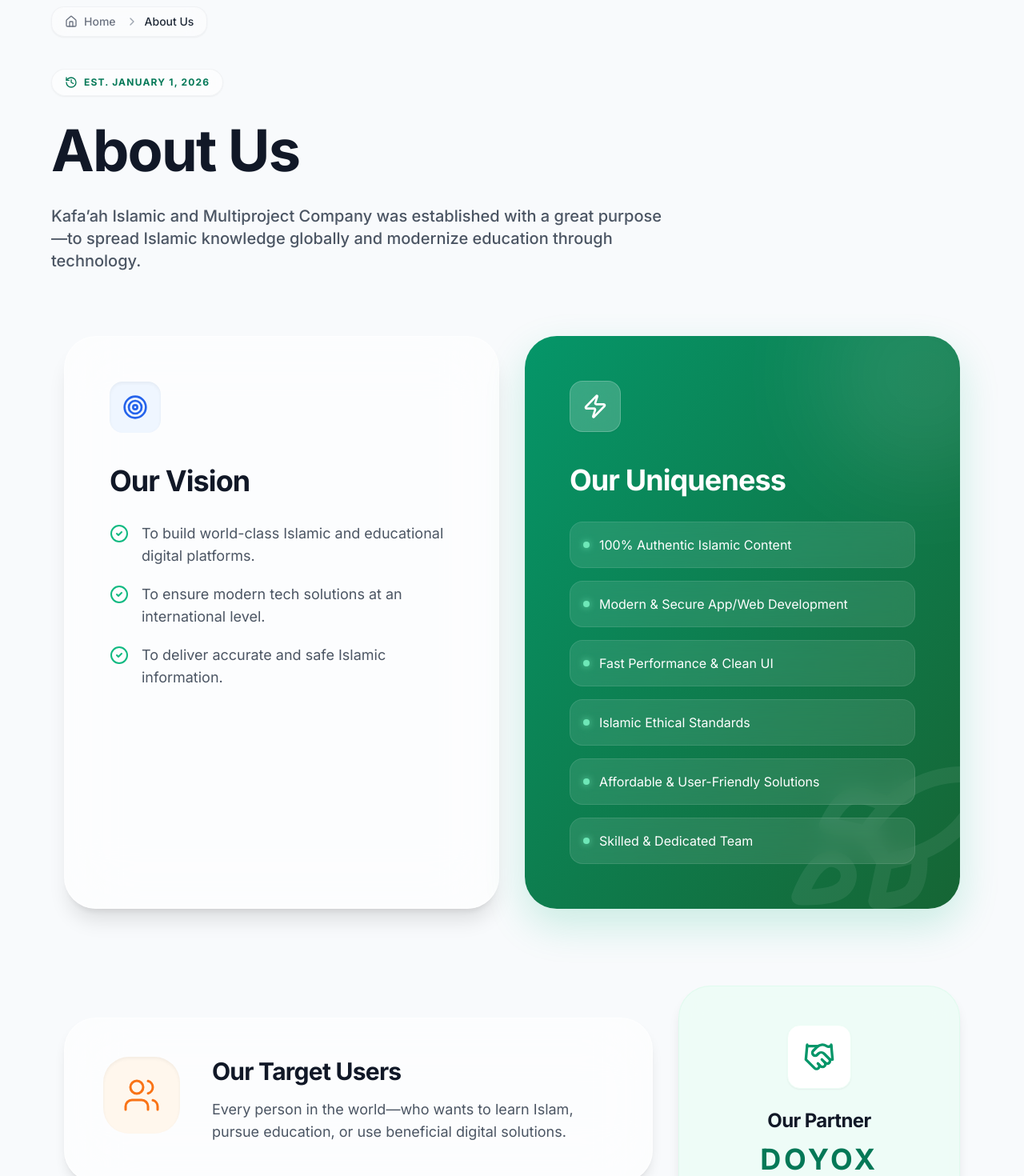
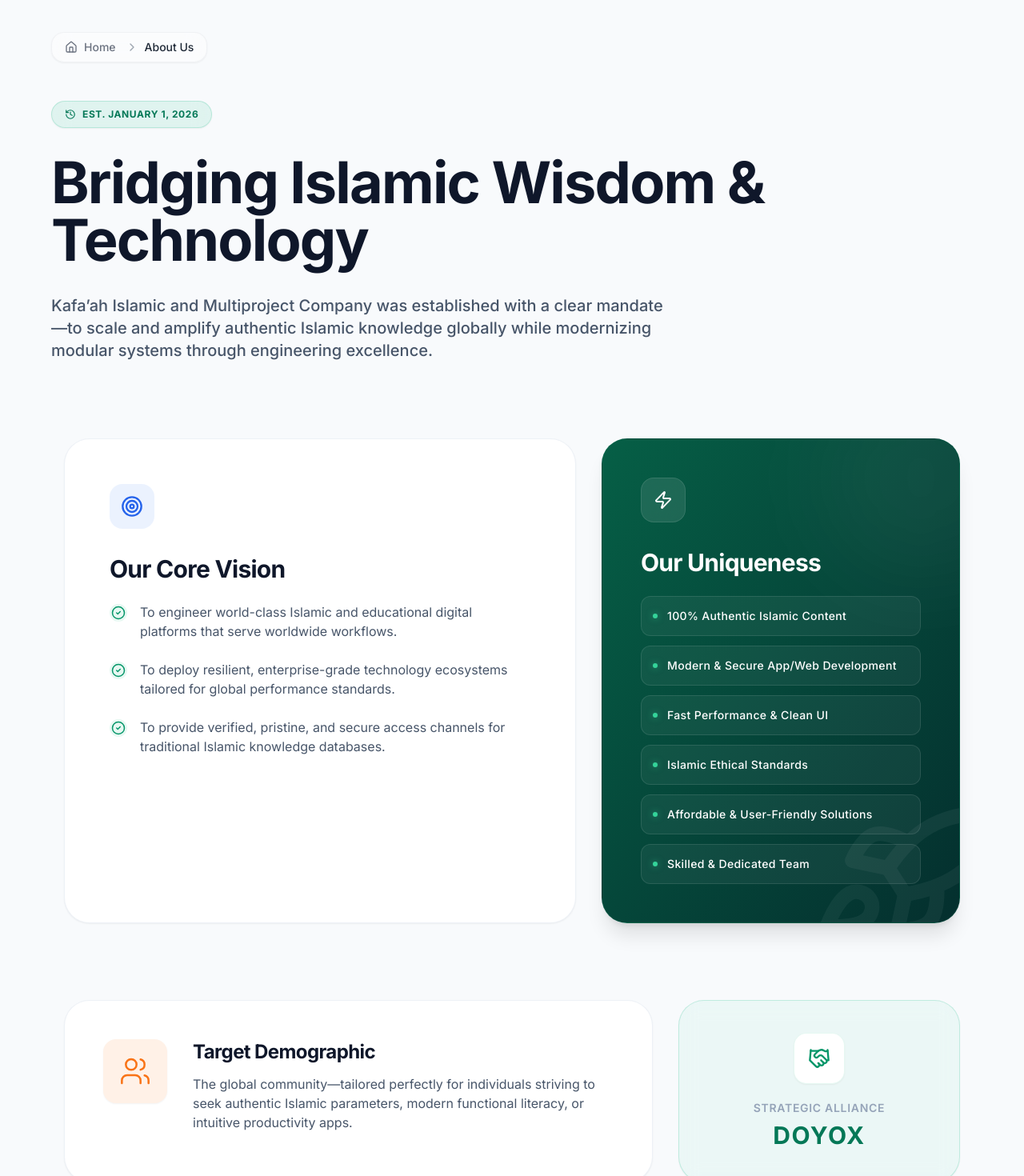
Before and after one commit to kafaahbd/kafaahbd, a React (Vite) app: page /about in a window 1280 px wide. Shown: the part 120-1590 px from the top of the page at 80% size. Built offline with nearby package versions, Linux system fonts and the light colour scheme.

Commit message:
Upgrade about

```diff
--- a/src/pages/About.tsx
+++ b/src/pages/About.tsx
@@ -11,15 +11,14 @@ import {
   Handshake,
   CheckCircle2,
   Globe2,
-  Rocket
+  Rocket,
+  Sparkles
 } from 'lucide-react';
 
 const About: React.FC = () => {
   const { lang } = useLanguage();
-
   const isBn = lang === "bn";
 
-  // Uniqueness points mapping
   const uniqueness = [
     { bn: "১০০% নির্ভরযোগ্য ইসলামিক কনটেন্ট", en: "100% Authentic Islamic Content" },
     { bn: "আধুনিক ও নিরাপদ অ্যাপ/ওয়েব ডেভেলপমেন্ট", en: "Modern & Secure App/Web Development" },
@@ -30,7 +29,7 @@ const About: React.FC = () => {
   ];
 
   return (
-    <div className="min-h-screen bg-[#f8fafc] dark:bg-[#05070a] transition-colors duration-500 pb-20 font-sans">
+    <div className="min-h-screen bg-slate-50 dark:bg-[#030712] transition-colors duration-500 pb-24 font-sans overflow-x-hidden">
       <SEO
         title={isBn ? "আমাদের সম্পর্কে" : "About Us"}
         description={isBn ? "কাফআহ প্রতিষ্ঠিত হয় ২০২৬ সালে। আমাদের লক্ষ্য ইসলামিক জ্ঞান প্রসার ও প্রযুক্তি।" : "Kafa'ah was established in 2026. Our goal is to spread Islamic knowledge through modern technology."}
@@ -42,68 +41,90 @@ const About: React.FC = () => {
       />
 
       {/* --- Header Section --- */}
-      <section className="relative pt-8 pb-12 md:pt-12 md:pb-20 px-4 overflow-hidden">
+      <section className="relative pt-12 pb-16 md:pt-20 md:pb-24 px-4 overflow-hidden">
         {/* Soft Ambient Background Elements */}
-        <div className="absolute top-0 right-0 w-[50vw] h-[50vw] bg-emerald-400/10 dark:bg-emerald-900/20 blur-[150px] rounded-full pointer-events-none mix-blend-screen" />
-        <div className="absolute bottom-0 left-0 w-[40vw] h-[40vw] bg-teal-400/10 dark:bg-teal-900/20 blur-[120px] rounded-full pointer-events-none mix-blend-screen" />
+        <div className="absolute top-0 right-0 w-[50vw] h-[50vw] bg-emerald-500/10 dark:bg-emerald-500/5 blur-[160px] rounded-full pointer-events-none mix-blend-screen" />
+        <div className="absolute bottom-0 left-0 w-[40vw] h-[40vw] bg-teal-500/10 dark:bg-teal-500/5 blur-[130px] rounded-full pointer-events-none mix-blend-screen" />
 
         <div className="max-w-6xl mx-auto flex flex-col items-center relative z-10">
-          <div className="self-start w-full flex justify-center lg:justify-start mb-6 md:mb-10">
+          <div className="self-start w-full flex justify-center lg:justify-start mb-8 md:mb-12">
              <Breadcrumb items={[{ name: isBn ? "আমাদের সম্পর্কে" : "About Us" }]} />
           </div>
 
           <div className="w-full text-center lg:text-left">
             <ScrollAnimation>
-              <div className="inline-flex items-center gap-2 px-4 py-2 rounded-full bg-white/60 dark:bg-white/5 backdrop-blur-md border border-gray-200/50 dark:border-white/10 text-emerald-700 dark:text-emerald-400 text-xs font-bold uppercase tracking-widest mb-6 lg:mb-8 shadow-sm">
-                <History size={16} /> {isBn ? "প্রতিষ্ঠা: ১ জানুয়ারি ২০২৬" : "Est. January 1, 2026"}
+              <div className="inline-flex items-center gap-2 px-4 py-2 rounded-full bg-emerald-500/10 dark:bg-emerald-500/5 border border-emerald-500/20 text-emerald-700 dark:text-emerald-400 text-xs font-bold uppercase tracking-wider mb-6 lg:mb-8 backdrop-blur-md shadow-sm">
+                <History size={14} className="animate-pulse" /> {isBn ? "প্রতিষ্ঠা: ১ জানুয়ারি ২০২৬" : "Est. January 1, 2026"}
               </div>
-              <h1 className="text-4xl md:text-5xl lg:text-7xl font-black text-gray-900 dark:text-white mb-6 md:mb-8 tracking-tight">
-                {isBn ? "আমাদের সম্পর্কে" : "About Us"}
+              <h1 className="text-4xl sm:text-5xl lg:text-7xl font-extrabold text-slate-900 dark:text-white mb-6 md:mb-8 tracking-tight max-w-4xl leading-tight">
+                {isBn ? "আমাদের পরিচয় ও উদ্দেশ্য" : "Bridging Islamic Wisdom & Technology"}
               </h1>
-              <p className="text-base md:text-xl text-gray-600 dark:text-gray-400 font-medium leading-relaxed max-w-3xl lg:mr-auto">
+              <p className="text-base sm:text-lg md:text-xl text-slate-600 dark:text-slate-400 font-medium leading-relaxed max-w-3xl lg:mr-auto">
                 {isBn
                   ? "Kafa’ah Islamic and Multiproject Company একটি মহান উদ্দেশ্য নিয়ে যাত্রা শুরু করেছে—ইসলামিক জ্ঞান বিশ্বব্যাপী ছড়িয়ে দেওয়া এবং শিক্ষাকে প্রযুক্তির মাধ্যমে আধুনিক করে তোলা।"
-                  : "Kafa’ah Islamic and Multiproject Company was established with a great purpose—to spread Islamic knowledge globally and modernize education through technology."}
+                  : "Kafa’ah Islamic and Multiproject Company was established with a clear mandate—to scale and amplify authentic Islamic knowledge globally while modernizing modular systems through engineering excellence."}
               </p>
             </ScrollAnimation>
           </div>
         </div>
       </section>
 
-      <div className="max-w-6xl mx-auto px-4 space-y-12 md:space-y-24">
+      {/* --- Content Ecosystem Container --- */}
+      <div className="max-w-6xl mx-auto px-4 space-y-16 md:space-y-24">
 
         {/* --- Vision & Mission Cards --- */}
-        <section className="grid md:grid-cols-2 gap-6 md:gap-8">
-          <ScrollAnimation direction="right" className="h-full">
-            <div className="p-8 md:p-12 lg:p-14 rounded-[2.5rem] bg-white/60 dark:bg-[#0a0d13]/70 backdrop-blur-2xl border border-white/50 dark:border-white/5 shadow-xl hover:shadow-2xl transition-all h-full group">
-              <div className="w-16 h-16 bg-blue-50 dark:bg-blue-500/10 rounded-2xl flex items-center justify-center text-blue-600 dark:text-blue-400 mb-8 md:mb-10 group-hover:scale-110 group-hover:rotate-6 transition-transform shadow-inner">
-                <Target size={32} />
+        <section className="grid lg:grid-cols-12 gap-6 md:gap-8 items-stretch">
+          <ScrollAnimation direction="right" className="lg:col-span-7 h-full">
+            <div className="p-8 sm:p-12 lg:p-14 rounded-[2rem] bg-white dark:bg-slate-900/40 backdrop-blur-md border border-slate-200/60 dark:border-slate-800/50 shadow-sm hover:shadow-xl transition-all duration-500 h-full flex flex-col justify-between group">
+              <div>
+                <div className="w-14 h-14 bg-blue-500/10 rounded-2xl flex items-center justify-center text-blue-600 dark:text-blue-400 mb-8 group-hover:scale-105 group-hover:rotate-3 transition-transform duration-300">
+                  <Target className="w-7 h-7" />
+                </div>
+                <h2 className="text-2xl sm:text-3xl font-bold text-slate-900 dark:text-white mb-6 tracking-tight">
+                  {isBn ? "আমাদের লক্ষ্য (Vision)" : "Our Core Vision"}
+                </h2>
+                <ul className="space-y-6 text-slate-600 dark:text-slate-400 text-sm sm:text-base leading-relaxed">
+                  <li className="flex gap-4 items-start">
+                    <div className="p-0.5 rounded-full bg-emerald-500/10 dark:bg-emerald-500/5 text-emerald-600 shrink-0 mt-0.5">
+                      <CheckCircle2 size={18} />
+                    </div>
+                    <span>{isBn ? "বিশ্বমানের ইসলামিক ও এডুকেশনাল ডিজিটাল প্ল্যাটফর্ম তৈরি করা" : "To engineer world-class Islamic and educational digital platforms that serve worldwide workflows."}</span>
+                  </li>
+                  <li className="flex gap-4 items-start">
+                    <div className="p-0.5 rounded-full bg-emerald-500/10 dark:bg-emerald-500/5 text-emerald-600 shrink-0 mt-0.5">
+                      <CheckCircle2 size={18} />
+                    </div>
+                    <span>{isBn ? "আন্তর্জাতিক পর্যায়ে আধুনিক টেক সリューション নিশ্চিত করা" : "To deploy resilient, enterprise-grade technology ecosystems tailored for global performance standards."}</span>
+                  </li>
+                  <li className="flex gap-4 items-start">
+                    <div className="p-0.5 rounded-full bg-emerald-500/10 dark:bg-emerald-500/5 text-emerald-600 shrink-0 mt-0.5">
+                      <CheckCircle2 size={18} />
+                    </div>
+                    <span>{isBn ? "নির্ভুল ও নিরাপদ ইসলামিক তথ্য পৌঁছে দেওয়া" : "To provide verified, pristine, and secure access channels for traditional Islamic knowledge databases."}</span>
+                  </li>
+                </ul>
               </div>
-              <h2 className="text-2xl md:text-4xl font-bold text-gray-900 dark:text-white mb-6 md:mb-8 tracking-tight">{isBn ? "আমাদের লক্ষ্য (Vision)" : "Our Vision"}</h2>
-              <ul className="space-y-5 text-gray-600 dark:text-gray-400 text-base md:text-lg">
-                <li className="flex gap-4 items-start"><CheckCircle2 className="text-emerald-500 shrink-0 mt-0.5" size={24} /> <span>{isBn ? "বিশ্বমানের ইসলামিক ও এডুকেশনাল ডিজিটাল প্ল্যাটফর্ম তৈরি করা" : "To build world-class Islamic and educational digital platforms."}</span></li>
-                <li className="flex gap-4 items-start"><CheckCircle2 className="text-emerald-500 shrink-0 mt-0.5" size={24} /> <span>{isBn ? "আন্তর্জাতিক পর্যায়ে আধুনিক টেক সলিউশন নিশ্চিত করা" : "To ensure modern tech solutions at an international level."}</span></li>
-                <li className="flex gap-4 items-start"><CheckCircle2 className="text-emerald-500 shrink-0 mt-0.5" size={24} /> <span>{isBn ? "নির্ভুল ও নিরাপদ ইসলামিক তথ্য পৌঁছে দেওয়া" : "To deliver accurate and safe Islamic information."}</span></li>
-              </ul>
             </div>
           </ScrollAnimation>
 
-          <ScrollAnimation direction="left" className="h-full">
-            <div className="p-8 md:p-12 lg:p-14 rounded-[2.5rem] bg-gradient-to-br from-emerald-600 to-green-800 text-white shadow-[0_20px_50px_rgba(16,185,129,0.2)] h-full relative overflow-hidden group">
-               <div className="absolute top-0 right-0 w-64 h-64 bg-white/10 rounded-full blur-3xl -mr-20 -mt-20 pointer-events-none" />
-               <div className="absolute -right-8 -bottom-8 opacity-[0.07] rotate-12 text-white pointer-events-none">
-                <Rocket size={240} className="group-hover:-translate-y-8 group-hover:translate-x-8 transition-transform duration-1000" />
+          <ScrollAnimation direction="left" className="lg:col-span-5 h-full">
+            <div className="p-8 sm:p-12 rounded-[2rem] bg-gradient-to-br from-emerald-800 to-teal-950 dark:from-emerald-950/40 dark:to-slate-950 text-white shadow-xl h-full relative overflow-hidden flex flex-col justify-between group border border-emerald-700/20 dark:border-emerald-800/20">
+               <div className="absolute top-0 right-0 w-64 h-64 bg-white/5 rounded-full blur-3xl -mr-20 -mt-20 pointer-events-none" />
+               <div className="absolute -right-12 -bottom-12 opacity-[0.05] dark:opacity-[0.03] rotate-12 text-white pointer-events-none">
+                <Rocket size={220} className="group-hover:-translate-y-6 group-hover:translate-x-6 transition-transform duration-1000 ease-out" />
                </div>
-              <div className="relative z-10">
-                <div className="w-16 h-16 bg-white/20 backdrop-blur-md rounded-2xl flex items-center justify-center text-white mb-8 md:mb-10 shadow-sm border border-white/20">
-                  <Zap size={32} />
+              <div className="relative z-10 w-full">
+                <div className="w-14 h-14 bg-white/10 backdrop-blur-md rounded-2xl flex items-center justify-center text-white mb-8 border border-white/10">
+                  <Zap className="w-6 h-6 animate-pulse" />
                 </div>
-                <h2 className="text-2xl md:text-4xl font-bold mb-6 md:mb-8 tracking-tight text-white">{isBn ? "ব্যতিক্রমী বৈশিষ্ট্য" : "Our Uniqueness"}</h2>
-                <div className="grid grid-cols-1 gap-3 md:gap-4">
+                <h2 className="text-2xl sm:text-3xl font-bold mb-6 tracking-tight text-white">
+                  {isBn ? "ব্যতিক্রমী বৈশিষ্ট্য" : "Our Uniqueness"}
+                </h2>
+                <div className="grid grid-cols-1 gap-3 w-full">
                   {uniqueness.map((item, i) => (
-                    <div key={i} className="flex items-center gap-3 bg-white/10 hover:bg-white/20 p-4 rounded-2xl border border-white/10 backdrop-blur-md text-sm md:text-base transition-colors">
-                      <div className="w-2 h-2 rounded-full bg-emerald-300 shrink-0 shadow-[0_0_8px_rgba(110,231,183,0.8)]" />
-                      {isBn ? item.bn : item.en}
+                    <div key={i} className="flex items-center gap-3 bg-white/5 hover:bg-white/10 p-3.5 rounded-xl border border-white/10 text-xs sm:text-sm transition-colors duration-300">
+                      <div className="w-1.5 h-1.5 rounded-full bg-emerald-400 shrink-0 shadow-[0_0_8px_rgba(52,211,153,0.6)]" />
+                      <span className="font-medium tracking-wide">{isBn ? item.bn : item.en}</span>
                     </div>
                   ))}
                 </div>
@@ -113,47 +134,54 @@ const About: React.FC = () => {
         </section>
 
         {/* --- Target & Partner Section --- */}
-        <section className="grid md:grid-cols-3 gap-6 md:gap-8 items-center">
-          <ScrollAnimation className="md:col-span-2">
-            <div className="bg-white/60 dark:bg-[#0a0d13]/70 backdrop-blur-2xl p-8 md:p-12 rounded-[2.5rem] border border-white/50 dark:border-white/5 flex flex-col md:flex-row gap-6 md:gap-10 items-center lg:items-start text-center lg:text-left shadow-lg hover:shadow-xl transition-shadow">
-              <div className="w-24 h-24 shrink-0 bg-orange-50 dark:bg-orange-500/10 rounded-[2rem] flex items-center justify-center text-orange-500 shadow-inner">
-                <Users size={48} strokeWidth={1.5} />
+        <section className="grid lg:grid-cols-12 gap-6 md:gap-8 items-stretch">
+          <ScrollAnimation className="lg:col-span-8 h-full">
+            <div className="bg-white dark:bg-slate-900/40 backdrop-blur-md p-8 sm:p-10 lg:p-12 rounded-[2rem] border border-slate-200/60 dark:border-slate-800/50 flex flex-col sm:flex-row gap-6 sm:gap-8 items-center sm:items-start text-center sm:text-left shadow-sm hover:shadow-xl transition-all duration-500 h-full justify-center">
+              <div className="w-20 h-20 shrink-0 bg-orange-500/10 rounded-2xl flex items-center justify-center text-orange-500 shadow-sm">
+                <Users className="w-10 h-10" strokeWidth={1.5} />
               </div>
               <div className="flex-1">
-                <h3 className="text-2xl md:text-3xl font-bold text-gray-900 dark:text-white mb-4 tracking-tight">{isBn ? "কাদের জন্য আমরা?" : "Our Target Users"}</h3>
-                <p className="text-gray-600 dark:text-gray-400 leading-relaxed text-base md:text-lg">
+                <h3 className="text-xl sm:text-2xl font-bold text-slate-900 dark:text-white mb-3 tracking-tight">
+                  {isBn ? "কাদের জন্য আমরা?" : "Target Demographic"}
+                </h3>
+                <p className="text-slate-600 dark:text-slate-400 leading-relaxed text-sm sm:text-base">
                   {isBn
                     ? "বিশ্বের প্রতিটি মানুষ—যারা ইসলাম শিখতে চান, শিক্ষা নিতে চান, বা উপকারী ডিজিটাল সমাধান ব্যবহার করতে চান।"
-                    : "Every person in the world—who wants to learn Islam, pursue education, or use beneficial digital solutions."}
+                    : "The global community—tailored perfectly for individuals striving to seek authentic Islamic parameters, modern functional literacy, or intuitive productivity apps."}
                 </p>
               </div>
             </div>
           </ScrollAnimation>
 
-          <ScrollAnimation delay={0.2} className="h-full">
-            <div className="bg-emerald-50/80 dark:bg-emerald-900/10 backdrop-blur-xl p-8 md:p-12 rounded-[2.5rem] border border-emerald-100/50 dark:border-emerald-500/20 text-center shadow-lg h-full flex flex-col justify-center">
-              <div className="w-20 h-20 mx-auto bg-white dark:bg-white/5 rounded-2xl flex items-center justify-center mb-6 shadow-sm border border-emerald-50 dark:border-white/5">
-                 <Handshake size={40} className="text-emerald-600 dark:text-emerald-400" />
+          <ScrollAnimation delay={0.1} className="lg:col-span-4 h-full">
+            <div className="bg-emerald-500/5 dark:bg-emerald-500/[0.02] backdrop-blur-md p-8 sm:p-10 rounded-[2rem] border border-emerald-500/20 text-center shadow-sm h-full flex flex-col justify-center items-center group hover:border-emerald-500/40 transition-colors duration-500">
+              <div className="w-16 h-16 bg-white dark:bg-slate-900 rounded-2xl flex items-center justify-center mb-5 shadow-sm border border-emerald-500/10 group-hover:scale-105 transition-transform duration-300">
+                 <Handshake className="w-7 h-7 text-emerald-600 dark:text-emerald-400" />
               </div>
-              <h3 className="text-xl md:text-2xl font-bold text-gray-900 dark:text-white mb-3 tracking-tight">{isBn ? "সহযোগী প্রতিষ্ঠান" : "Our Partner"}</h3>
-              <p className="text-3xl md:text-4xl font-black text-emerald-700 dark:text-emerald-500 tracking-widest uppercase">Doyox</p>
+              <h3 className="text-sm font-semibold text-slate-400 dark:text-slate-500 mb-1.5 tracking-wider uppercase">
+                {isBn ? "সহযোগী প্রতিষ্ঠান" : "Strategic Alliance"}
+              </h3>
+              <p className="text-2xl sm:text-3xl font-black text-emerald-700 dark:text-emerald-500 tracking-wider uppercase font-sans">
+                Doyox
+              </p>
             </div>
           </ScrollAnimation>
         </section>
 
         {/* --- Closing Quote --- */}
-        <section className="text-center py-12 md:py-20 relative">
+        <section className="text-center py-12 md:py-16 relative">
           <ScrollAnimation>
-            <div className="max-w-4xl mx-auto px-4 relative z-10">
-               <div className="w-24 h-24 mx-auto bg-white/60 dark:bg-white/5 backdrop-blur-md rounded-[2rem] flex items-center justify-center mb-10 shadow-sm border border-white/50 dark:border-white/10">
-                 <Globe2 size={48} className="text-gray-400 dark:text-gray-500" strokeWidth={1} />
+            <div className="max-w-3xl mx-auto px-4 relative z-10">
+               <div className="w-20 h-20 mx-auto bg-slate-100 dark:bg-slate-900 rounded-2xl flex items-center justify-center mb-8 border border-slate-200/50 dark:border-slate-800/40">
+                 <Globe2 className="w-9 h-9 text-slate-400 dark:text-slate-600" strokeWidth={1} />
                </div>
-               <h2 className="text-2xl md:text-4xl lg:text-5xl font-serif font-medium italic text-gray-900 dark:text-gray-200 leading-snug md:leading-tight mb-8">
+               <h2 className="text-xl sm:text-2xl md:text-3xl lg:text-4xl font-medium tracking-tight text-slate-800 dark:text-slate-200 leading-relaxed mb-8 max-w-2xl mx-auto px-2">
                  "{isBn
                     ? "আমরা বিশ্বাস করি, সঠিক জ্ঞান, সঠিক প্রযুক্তি এবং সঠিক নিয়ত একত্র হলে পৃথিবী বদলে যায়।"
-                    : "We believe that when the right knowledge, the right technology, and the right intention come together, the world changes."}"
+                    : "We believe that when absolute knowledge, robust technology, and uncompromised intentions converge, global transformation becomes inevitable."}"
                </h2>
-               <div className="inline-block px-8 py-3 rounded-full bg-emerald-100/50 dark:bg-emerald-900/30 text-emerald-800 dark:text-emerald-300 font-bold text-lg md:text-xl tracking-widest shadow-sm">
+               <div className="inline-flex items-center gap-1.5 px-6 py-2.5 rounded-xl bg-emerald-500/10 dark:bg-emerald-500/5 text-emerald-700 dark:text-emerald-400 font-bold text-sm sm:text-base tracking-widest uppercase">
+                 <Sparkles size={14} className="text-emerald-500/60" />
                  In Sha Allah.
                </div>
             </div>
```
